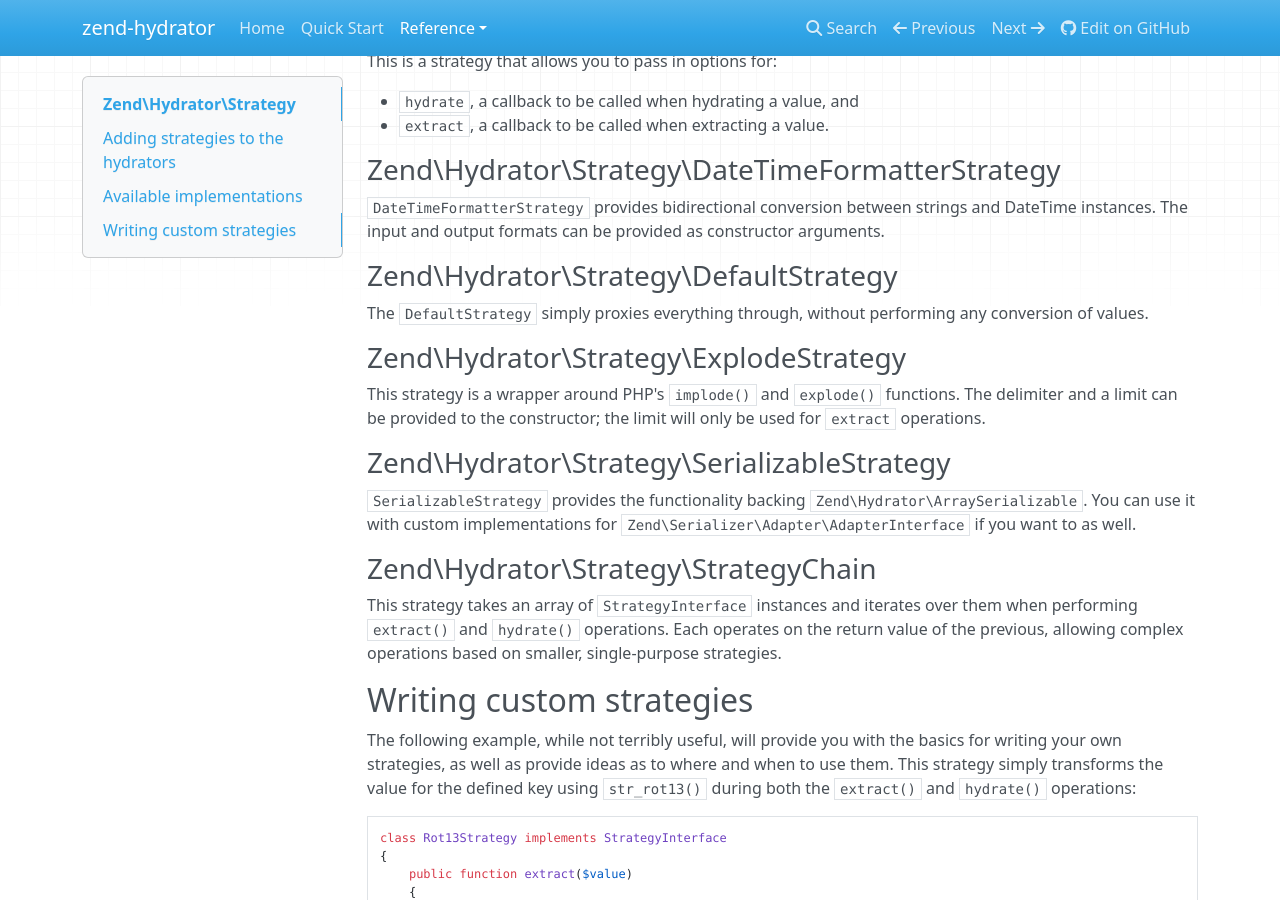
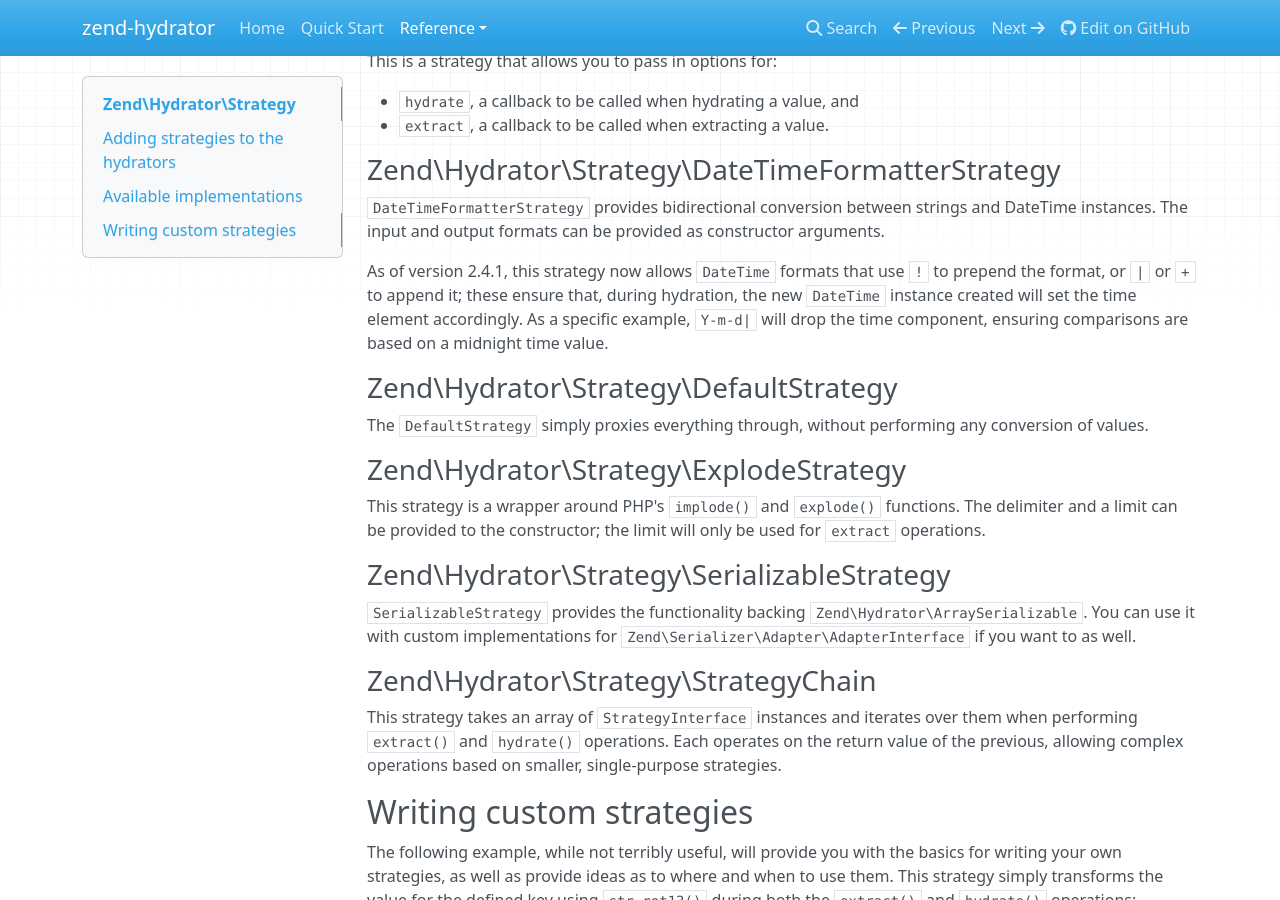
Before and after one commit to zendframework/zend-hydrator, an MkDocs documentation site: the page built from docs/book/strategy.md, in a window 1280 px wide and 900 px high, scrolled down 1775 px. Built offline with MkDocs 1.6.1, drawn with Linux system fonts in a browser that asks for light colours; nearby versions of some CDN libraries; old or Windows-style settings are respelled for this version of MkDocs.

Commit message:
Adds note to DateTimeFormatterStrategy regarding allowed format special characters

```diff
--- a/docs/book/strategy.md
+++ b/docs/book/strategy.md
@@ -103,6 +103,12 @@ This is a strategy that allows you to pass in options for:
 `DateTimeFormatterStrategy` provides bidirectional conversion between strings
 and DateTime instances. The input and output formats can be provided as
 constructor arguments.
+
+As of version 2.4.1, this strategy now allows `DateTime` formats that use `!` to
+prepend the format, or `|` or `+` to append it; these ensure that, during
+hydration, the new `DateTime` instance created will set the time element
+accordingly. As a specific example, `Y-m-d|` will drop the time component,
+ensuring comparisons are based on a midnight time value.
 
 ### Zend\\Hydrator\\Strategy\\DefaultStrategy
 
```
